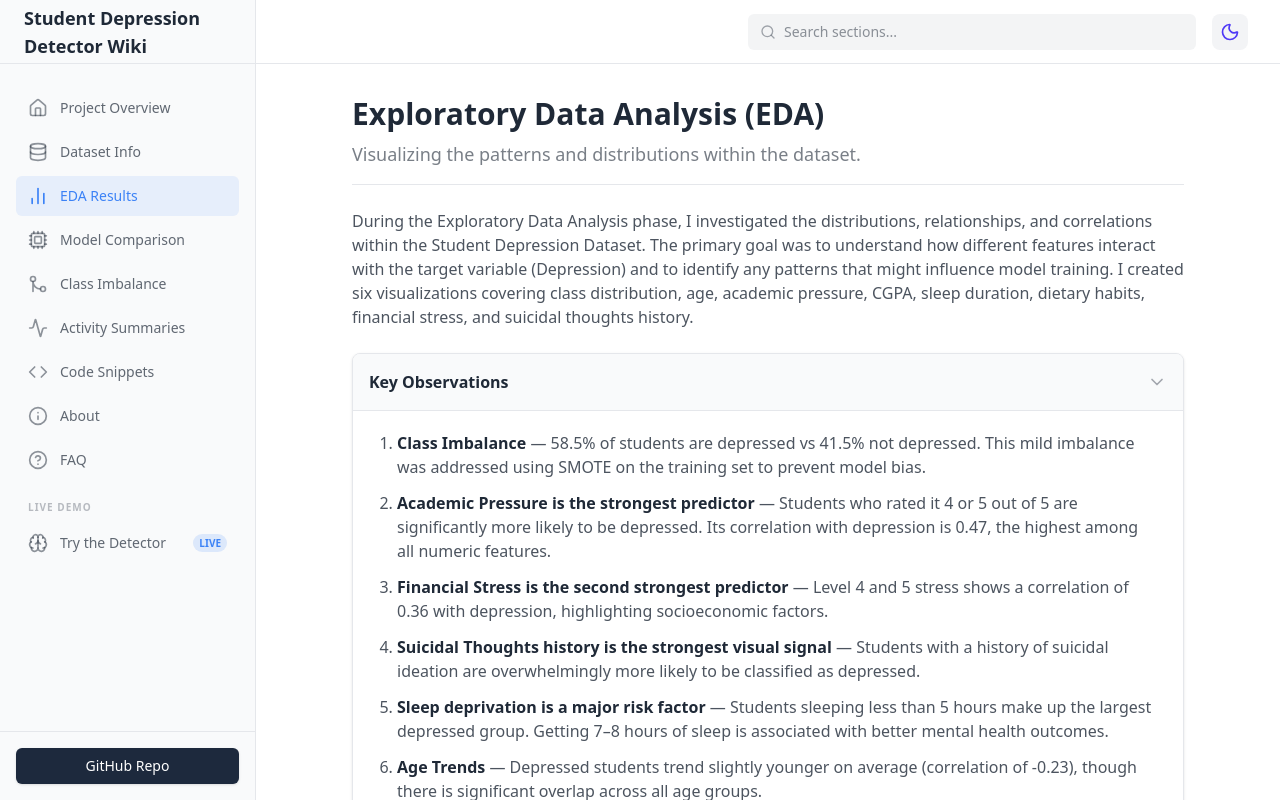
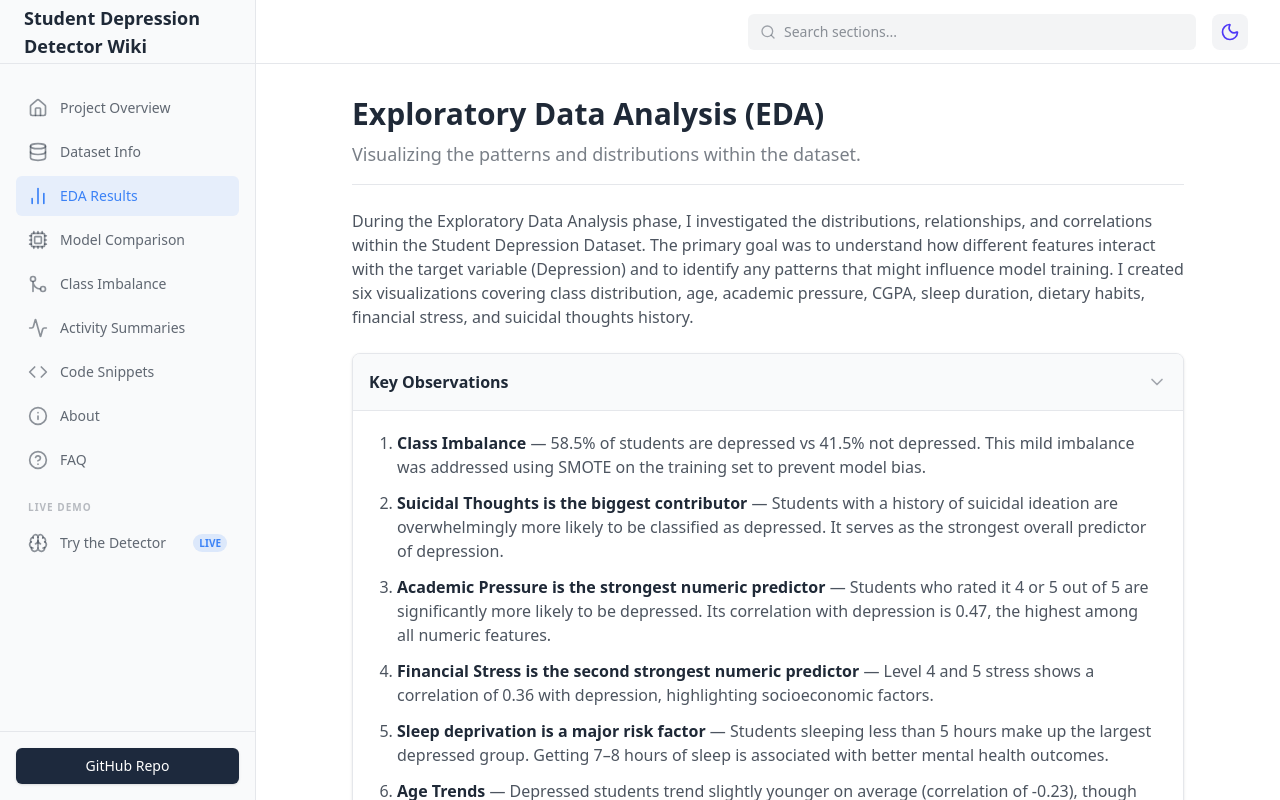
Before and after one commit to CyberSphinxxx/student-depression-detector, a Next.js app in the folder wiki/: page /eda in a window 1280 px wide. Built offline with nearby package versions, Linux system fonts and the light colour scheme.

Commit message:
Docs: Highlight Suicidal Thoughts as primary depression contributor

```diff
--- a/wiki/pages/eda.js
+++ b/wiki/pages/eda.js
@@ -63,9 +63,9 @@ export default function EDA() {
         <CollapsibleSection title="Key Observations" defaultOpen={true}>
           <ol className="list-decimal pl-5 space-y-3 text-foreground/80">
             <li><strong className="text-foreground">Class Imbalance</strong> — 58.5% of students are depressed vs 41.5% not depressed. This mild imbalance was addressed using SMOTE on the training set to prevent model bias.</li>
-            <li><strong className="text-foreground">Academic Pressure is the strongest predictor</strong> — Students who rated it 4 or 5 out of 5 are significantly more likely to be depressed. Its correlation with depression is 0.47, the highest among all numeric features.</li>
-            <li><strong className="text-foreground">Financial Stress is the second strongest predictor</strong> — Level 4 and 5 stress shows a correlation of 0.36 with depression, highlighting socioeconomic factors.</li>
-            <li><strong className="text-foreground">Suicidal Thoughts history is the strongest visual signal</strong> — Students with a history of suicidal ideation are overwhelmingly more likely to be classified as depressed.</li>
+            <li><strong className="text-foreground">Suicidal Thoughts is the biggest contributor</strong> — Students with a history of suicidal ideation are overwhelmingly more likely to be classified as depressed. It serves as the strongest overall predictor of depression.</li>
+            <li><strong className="text-foreground">Academic Pressure is the strongest numeric predictor</strong> — Students who rated it 4 or 5 out of 5 are significantly more likely to be depressed. Its correlation with depression is 0.47, the highest among all numeric features.</li>
+            <li><strong className="text-foreground">Financial Stress is the second strongest numeric predictor</strong> — Level 4 and 5 stress shows a correlation of 0.36 with depression, highlighting socioeconomic factors.</li>
             <li><strong className="text-foreground">Sleep deprivation is a major risk factor</strong> — Students sleeping less than 5 hours make up the largest depressed group. Getting 7–8 hours of sleep is associated with better mental health outcomes.</li>
             <li><strong className="text-foreground">Age Trends</strong> — Depressed students trend slightly younger on average (correlation of -0.23), though there is significant overlap across all age groups.</li>
             <li><strong className="text-foreground">CGPA is a weak predictor</strong> — Despite being an academic metric, CGPA has a correlation of only 0.02 with depression. A student's grades alone cannot predict their mental health.</li>
--- a/wiki/pages/faq.js
+++ b/wiki/pages/faq.js
@@ -37,11 +37,11 @@ export default function FAQ() {
         },
         {
           q: "What were your key EDA findings?",
-          a: "Five findings: (1) Mild class imbalance of 58.5% vs 41.5%. (2) Academic pressure is the strongest predictor — correlation of 0.47. (3) Students sleeping less than 5 hours are more likely to be depressed. (4) Unhealthy diet and high financial stress are linked to depression. (5) CGPA has almost no correlation (0.02) with depression — grades alone are a poor predictor of mental health."
+          a: "Five findings: (1) Mild class imbalance of 58.5% vs 41.5%. (2) Suicidal Thoughts is the biggest contributor to depression, followed by Academic pressure (correlation 0.47). (3) Students sleeping less than 5 hours are more likely to be depressed. (4) Unhealthy diet and high financial stress are linked to depression. (5) CGPA has almost no correlation (0.02) with depression — grades alone are a poor predictor of mental health."
         },
         {
           q: "What does the correlation heatmap show?",
-          a: "Academic Pressure (0.47) and Financial Stress (0.36) have the strongest positive correlations with Depression. CGPA (0.02) is the weakest. Study Satisfaction (-0.17) is negatively correlated — more satisfied students tend to be less depressed. Age is -0.23."
+          a: "While Suicidal Thoughts is the biggest contributor overall, among numeric features, Academic Pressure (0.47) and Financial Stress (0.36) have the strongest positive correlations with Depression. CGPA (0.02) is the weakest. Study Satisfaction (-0.17) is negatively correlated — more satisfied students tend to be less depressed. Age is -0.23."
         },
         {
           q: "Why is CGPA a weak predictor?",
```
